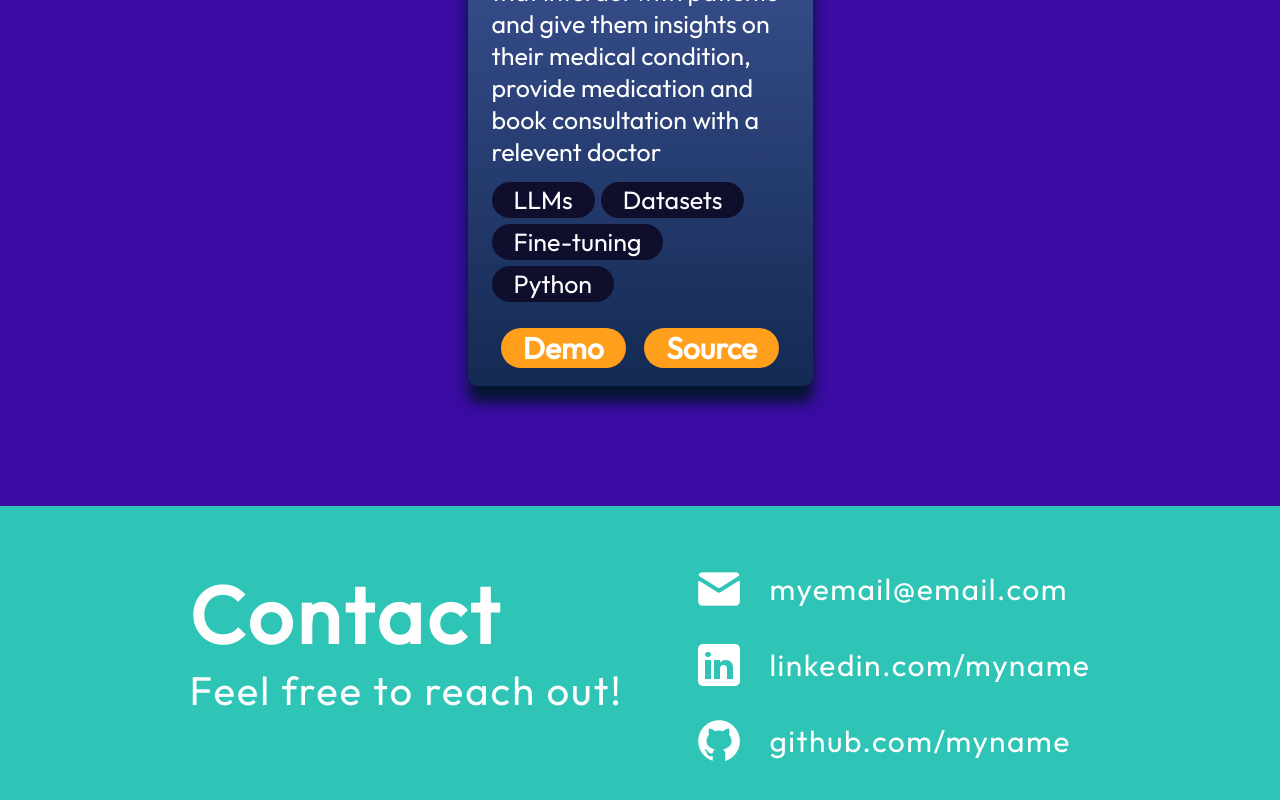
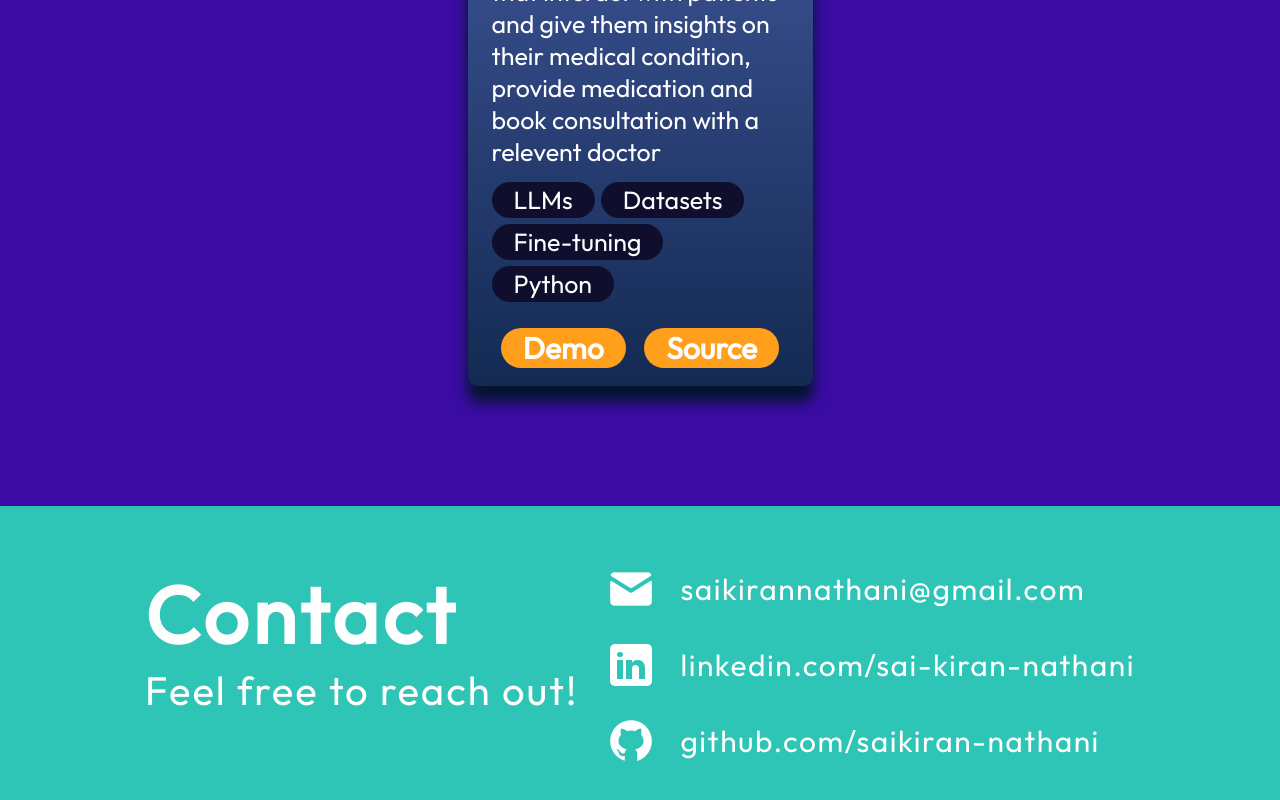
Before and after one commit to saikiran-nathani/Portfolio, a React (Vite) app: page / in a window 1280 px wide. Shown: the part 4276-5076 px from the top of the page. Built offline with nearby package versions, Linux system fonts and the light colour scheme.

Commit message:
contacts

```diff
--- a/src/components/Contact/Contact.jsx
+++ b/src/components/Contact/Contact.jsx
@@ -13,18 +13,18 @@ export const Contact = () => {
       <ul className={styles.links}>
         <li className={styles.link}>
           <img src={getImageUrl("contact/emailIcon.png")} alt="Email icon" />
-          <a href="mailto:myemail@email.com">myemail@email.com</a>
+          <a href="mailto:saikirannathani@gmail.com">saikirannathani@gmail.com</a>
         </li>
         <li className={styles.link}>
           <img
             src={getImageUrl("contact/linkedinIcon.png")}
             alt="LinkedIn icon"
           />
-          <a href="https://www.linkedin.com/myname">linkedin.com/myname</a>
+          <a href="https://www.linkedin.com/in/sai-kiran-nathani">linkedin.com/sai-kiran-nathani</a>
         </li>
         <li className={styles.link}>
           <img src={getImageUrl("contact/githubIcon.png")} alt="Github icon" />
-          <a href="https://www.github.com/myname">github.com/myname</a>
+          <a href="https://www.github.com/saikiran-nathani">github.com/saikiran-nathani</a>
         </li>
       </ul>
     </footer>
```
